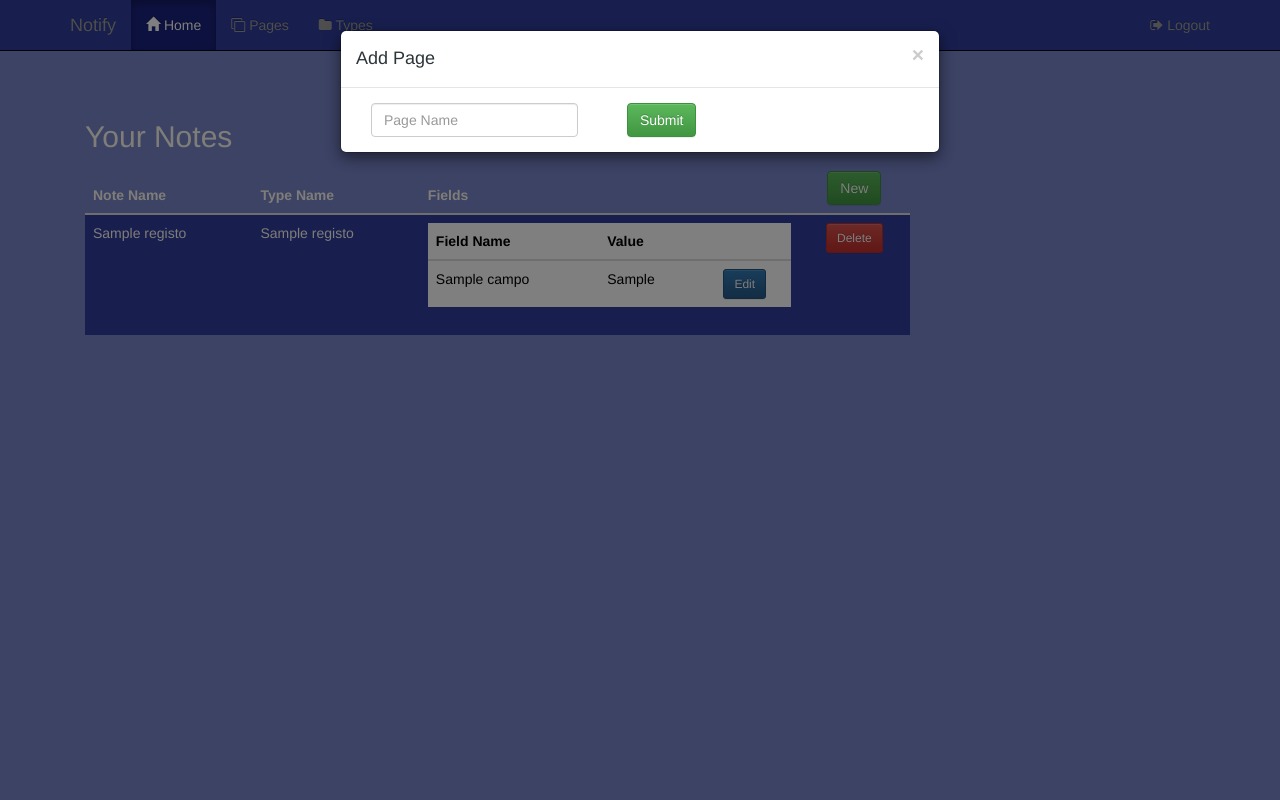
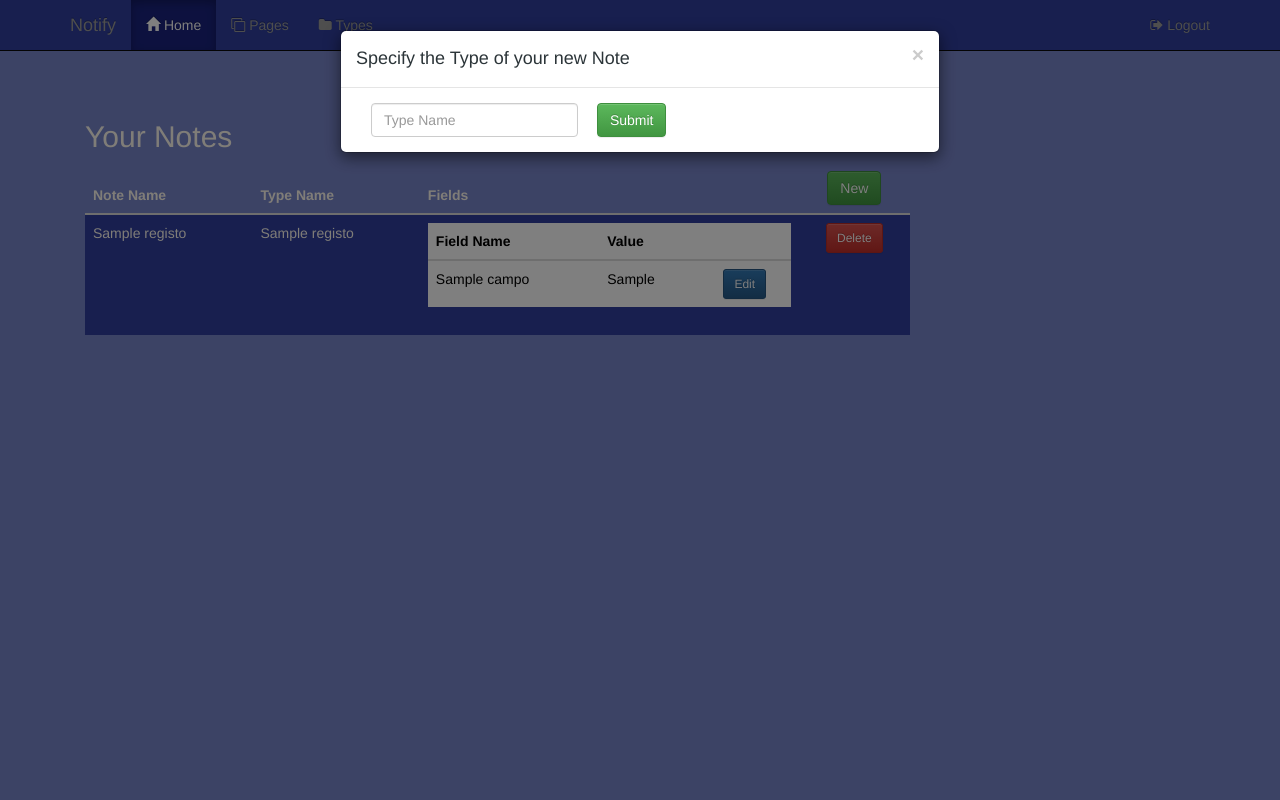
Before and after one commit to DiMesq/BD-PROJETO, a PHP site: page /page.php?page=1 in a window 1280 px wide, after a click on "New". Run offline with PHP 8.4, Linux system fonts and the light colour scheme; the visitor is signed in with stand-in values (Sample User, id 1); tables that the repository leaves empty hold one stand-in row (values such as "Sample post"); some libraries are stand-ins or nearby versions.

Commit message:
Makes possible to specify the type for the new note to add .

```diff
--- a/notes_app/public/page.php
+++ b/notes_app/public/page.php
@@ -56,6 +56,7 @@ if ($_SERVER["REQUEST_METHOD"] == "GET"){
 
 } else if ($_SERVER["REQUEST_METHOD"] == "POST"){
 
+	// add a new note
 	if (!empty($_POST["typename"])){
 		// get the fields from the specified type
 		$fields = query(false,  "SELECT C.campocnt, C.nome, T.typecnt
@@ -74,7 +75,7 @@ if ($_SERVER["REQUEST_METHOD"] == "GET"){
 								     FROM 	tipo_registo
 								    WHERE 	userid = ?
 								    		AND nome = ?",
-								    $_SESSION,
+								    $_SESSION["id"],
 								    $_POST["typename"]
 					);
 
--- a/notes_app/template/page_template.php
+++ b/notes_app/template/page_template.php
@@ -24,18 +24,17 @@
     <div class="modal-content">
         <div class="modal-header font-black">
             <button type="button" class="close" data-dismiss="modal">&times;</button>
-            <h4 class="modal-title">Add Page</h4>
+            <h4 class="modal-title">Specify the Type of your new Note</h4>
         </div>
         <div class="modal-body">
-            <form class="form-inline" id="addPage" action="index.php" method="POST">
+            <form class="form-inline" id="addNote" action="page.php" method="POST">
                 <div class="form-group">
-                    <div class="col-xs-8">
-                        <input type="text" class="form-control" id="pagename" name="pagename" placeholder="Page Name"/>
+                    <div class="col-xs-10">
+                        <input type="text" class="form-control" id="typename" name="typename" placeholder="Type Name"/>
                     </div>
-                    <div class="col-xs-2"></div>
                 </div>
                 <div class="form-group">
-                    <button type="submit" class="btn btn-success">Submit</button>
+                        <button type="submit" class="btn btn-success">Submit</button>
                 </div>
             </form>
         </div>
@@ -106,7 +105,7 @@
                                     </table>
                                 </div>
                             </td>
-                            <td><button data-toggle="modal" data-target="#deleteNoteModal" class="btn btn-danger btn-sm center-block" id=<?=$note['regcounter']?>>Delete</button></td>
+                            <td><button data-toggle="modal" data-target="#deleteNoteModal" class="btn btn-danger btn-sm center-block" id=<?=$key?>>Delete</button></td>
                         </tr>
                     <?php endforeach; ?>
                     </tbody>
@@ -123,3 +122,4 @@
         </div>
     </div>
 </div>
+<script type="text/javascript" src="js/page.js"></script>
--- a/notes_app/utils/functions.php
+++ b/notes_app/utils/functions.php
@@ -166,6 +166,7 @@ function query (/* $transaction, $sql , [...] */){
 	    $statement->execute($params);
 		$results = $statement->fetchAll(PDO::FETCH_ASSOC);
 
+
     } catch (PDOException $e){
     	if($transaction) $db->rollback();
     	apologize("Some error occurred.");
```
